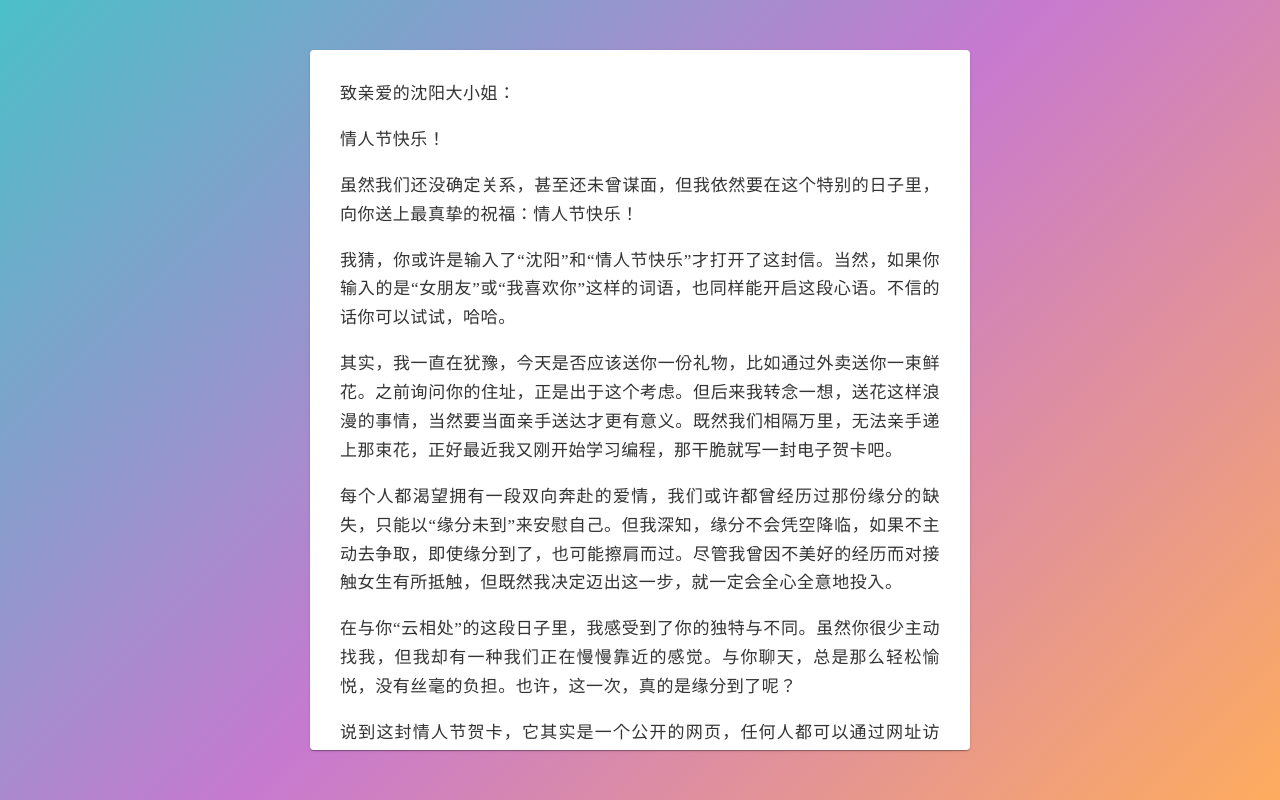
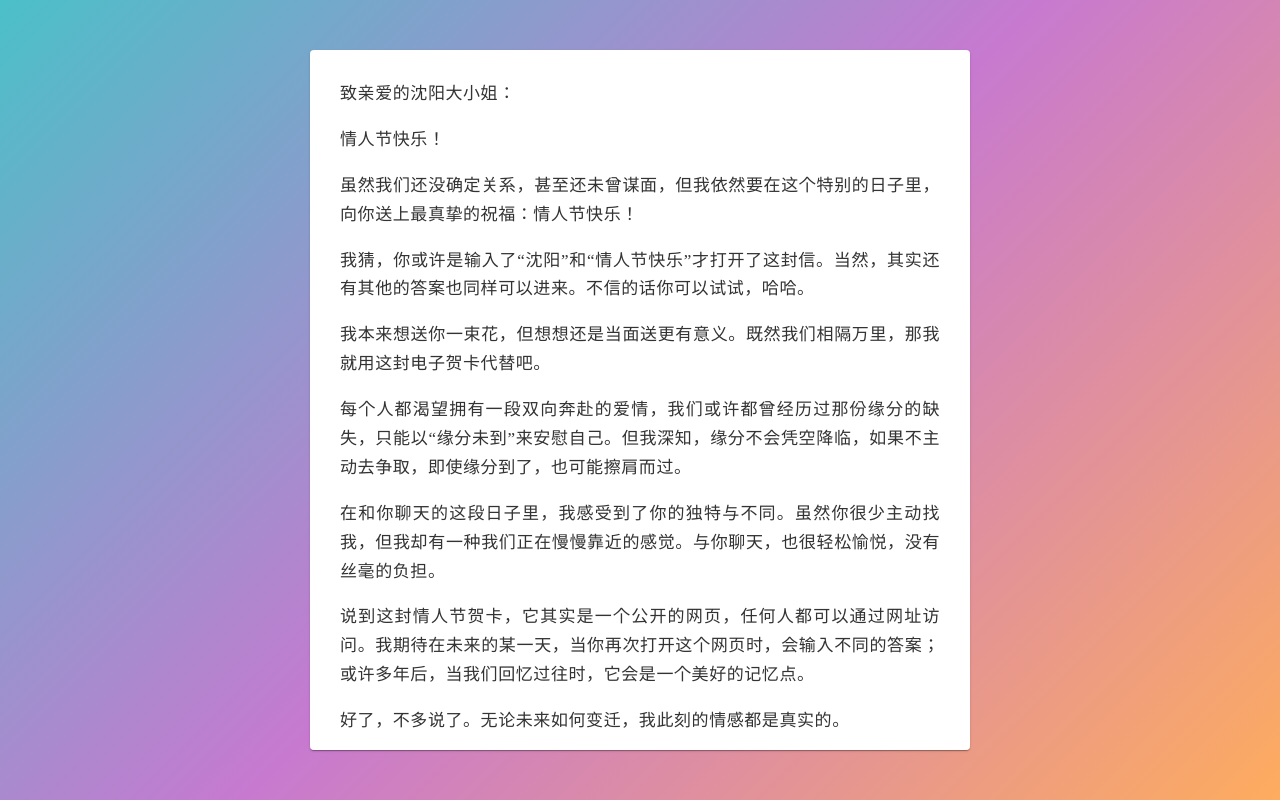
Before and after one commit to MYPoems/ecard, a plain HTML site: page ecard.html in a window 1280 px wide. Drawn offline with Linux system fonts and the light colour scheme.

Commit message:
ecard.html

```diff
--- a/ecard.html
+++ b/ecard.html
@@ -46,24 +46,23 @@
         虽然我们还没确定关系，甚至还未曾谋面，但我依然要在这个特别的日子里，向你送上最真挚的祝福：情人节快乐！
       </p>
       <p>
-        我猜，你或许是输入了“沈阳”和“情人节快乐”才打开了这封信。当然，如果你输入的是“女朋友”或“我喜欢你”这样的词语，也同样能开启这段心语。不信的话你可以试试，哈哈。
+        我猜，你或许是输入了“沈阳”和“情人节快乐”才打开了这封信。当然，其实还有其他的答案也同样可以进来。不信的话你可以试试，哈哈。
       </p>
       <p>
-        其实，我一直在犹豫，今天是否应该送你一份礼物，比如通过外卖送你一束鲜花。之前询问你的住址，正是出于这个考虑。但后来我转念一想，送花这样浪漫的事情，当然要当面亲手送达才更有意义。既然我们相隔万里，无法亲手递上那束花，正好最近我又刚开始学习编程，那干脆就写一封电子贺卡吧。
+        我本来想送你一束花，但想想还是当面送更有意义。既然我们相隔万里，那我就用这封电子贺卡代替吧。
       </p>
       <p>
-        每个人都渴望拥有一段双向奔赴的爱情，我们或许都曾经历过那份缘分的缺失，只能以“缘分未到”来安慰自己。但我深知，缘分不会凭空降临，如果不主动去争取，即使缘分到了，也可能擦肩而过。尽管我曾因不美好的经历而对接触女生有所抵触，但既然我决定迈出这一步，就一定会全心全意地投入。
+        每个人都渴望拥有一段双向奔赴的爱情，我们或许都曾经历过那份缘分的缺失，只能以“缘分未到”来安慰自己。但我深知，缘分不会凭空降临，如果不主动去争取，即使缘分到了，也可能擦肩而过。
       </p>
       <p>
-        在与你“云相处”的这段日子里，我感受到了你的独特与不同。虽然你很少主动找我，但我却有一种我们正在慢慢靠近的感觉。与你聊天，总是那么轻松愉悦，没有丝毫的负担。也许，这一次，真的是缘分到了呢？
+        在和你聊天的这段日子里，我感受到了你的独特与不同。虽然你很少主动找我，但我却有一种我们正在慢慢靠近的感觉。与你聊天，也很轻松愉悦，没有丝毫的负担。
       </p>
       <p>
-        说到这封情人节贺卡，它其实是一个公开的网页，任何人都可以通过网址访问。所以，它也可以被视为一份向全世界公开的情书。或许未来的某一天，当你再次打开这个网页时，会输入不同的答案；或许多年后，当有人问及我们的爱情故事时，它会成为我追求你的铁证；或许在我们未来的争吵中，它能让我们回想起曾经的那份美好与纯真。
+        说到这封情人节贺卡，它其实是一个公开的网页，任何人都可以通过网址访问。我期待在未来的某一天，当你再次打开这个网页时，会输入不同的答案；或许多年后，当我们回忆过往时，它会是一个美好的记忆点。
       </p>
-      <p>
-        好了，不多说了。无论未来如何变迁，我此刻的情感都是真实而热烈的。祝你情人节快乐，祝我们情人节快乐！
-      </p>
-      <p style="text-align: right">忐忑的小庞</p>
+      <p>好了，不多说了。无论未来如何变迁，我此刻的情感都是真实的。</p>
+      <p>最后，再次祝你情人节快乐！</p>
+      <p style="text-align: right">小庞</p>
       <p style="text-align: right">2025年2月14日</p>
     </div>
   </body>
```
